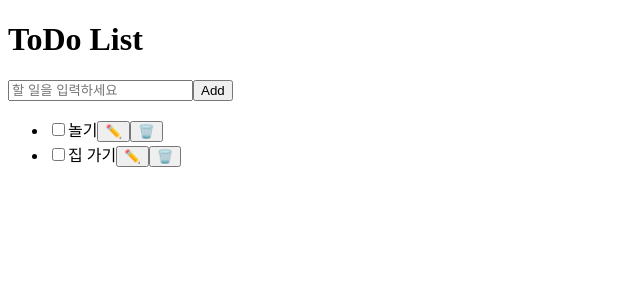
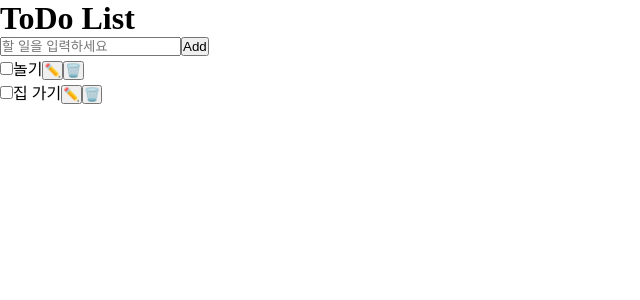
Before and after one commit to yourim08/ProgrammingStudy, a React (Vite) app: page / in a window 1280 px wide. Shown: the top 300 px of the page, without its empty margins (0-640 px from the left). Built offline with nearby package versions, Linux system fonts and the light colour scheme.

Commit message:
TodoListApp reset.css

```diff
--- a/src/main.jsx
+++ b/src/main.jsx
@@ -2,6 +2,7 @@ import { StrictMode } from 'react'
 import { createRoot } from 'react-dom/client'
 // import './index.css'
 import CounterApp from './CounterApp.jsx'
+import './reset.css';
 import TodoListApp from './TodoListApp.jsx'
 
 createRoot(document.getElementById('root')).render(
--- /dev/null
+++ b/src/reset.css
@@ -0,0 +1,10 @@
+* {
+    margin : 0;
+    padding: 0;
+    box-sizing: border-box;
+}
+
+ul {
+    list-style: none;
+
+}
```
